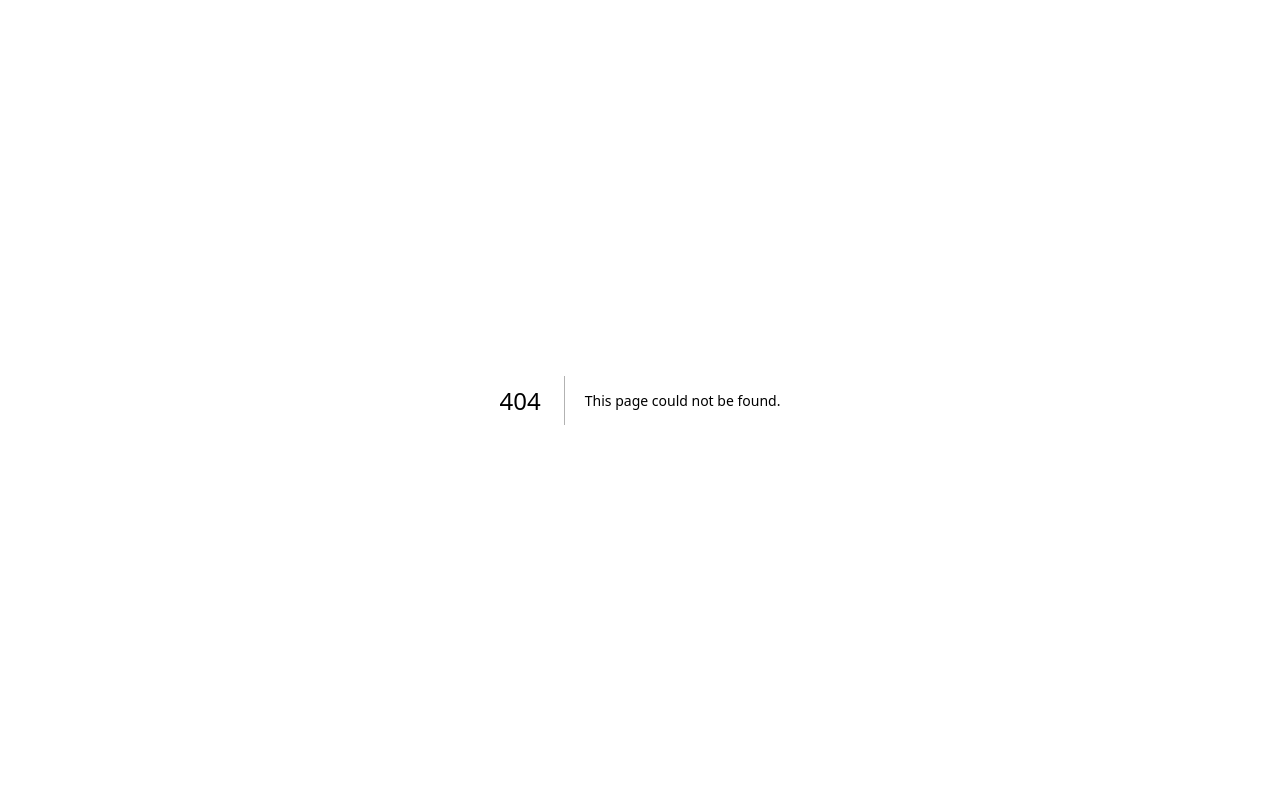
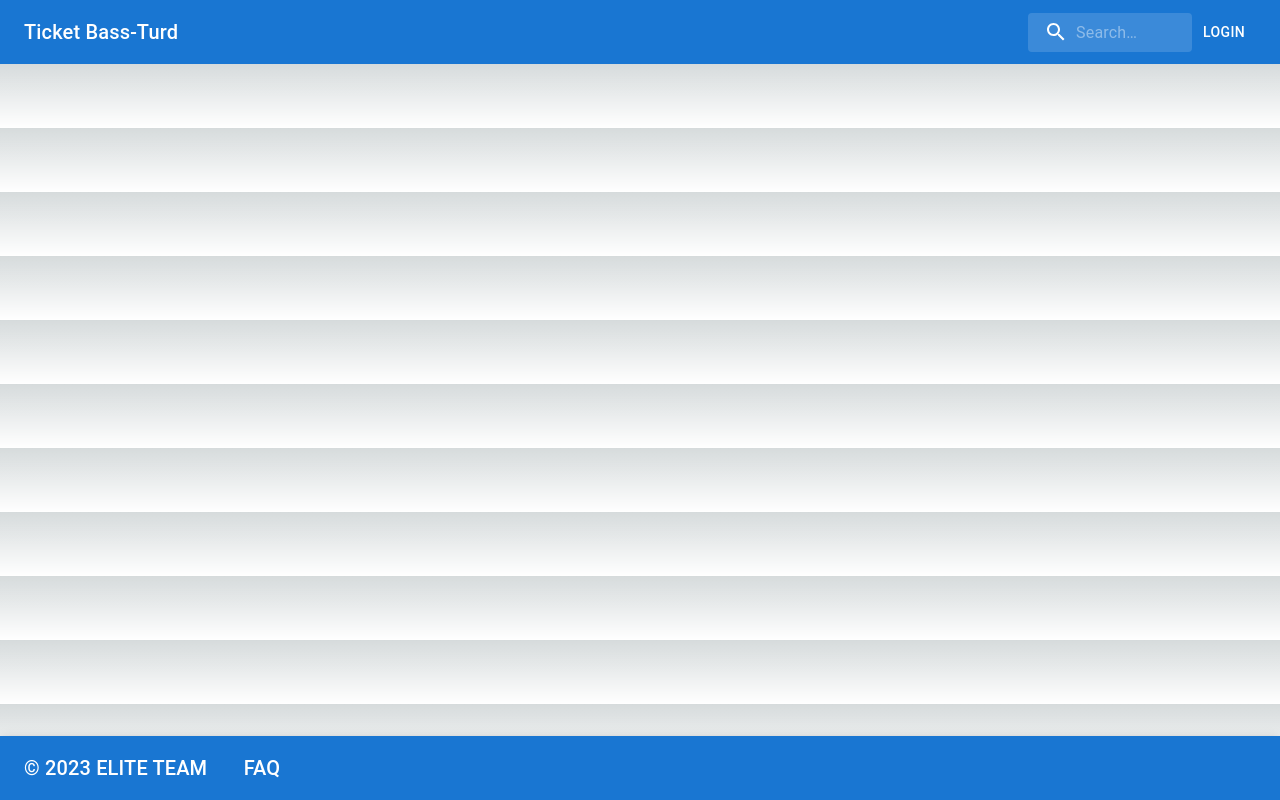
Before and after one commit to CPS406W23-ticketbassturd/frontend, a Next.js app: page /login in a window 1280 px wide. Before the commit this address had no page. Built offline with nearby package versions, Linux system fonts and the light colour scheme.

Commit message:
feat: create login page

```diff
--- a/pages/layout/footer.jsx
+++ b/pages/layout/footer.jsx
@@ -20,7 +20,7 @@ function Footer() {
             </Grid>
 
           <Grid xs={0}>
-        <Link href="#" alignSelf="right">
+        <Link href="http://localhost:3000/faqPage" alignSelf="right">
         <Typography variant="h6" color="white" component="div">
          FAQ
         </Typography>
--- /dev/null
+++ b/pages/login.jsx
@@ -0,0 +1,26 @@
+import Head from 'next/head'
+import Header from './layout/header'
+import Footer from './layout/footer'
+import {Typography} from '@mui/material';
+import Stack from '@mui/material/Stack'
+import Button from '@mui/material/Button';
+
+export default function Home() {
+    return (
+        <>
+            <Head>
+                <title>Login | Ticketbass-Turd</title>
+                <meta name="description" content="Generated by create next app" />
+                <meta name="viewport" content="width=device-width, initial-scale=1" />
+                <link rel="icon" href="/favicon.ico" />
+            </Head>
+            <main>
+            <Header />
+
+
+
+            <Footer />
+            </main>
+        </>
+    )
+}
```
